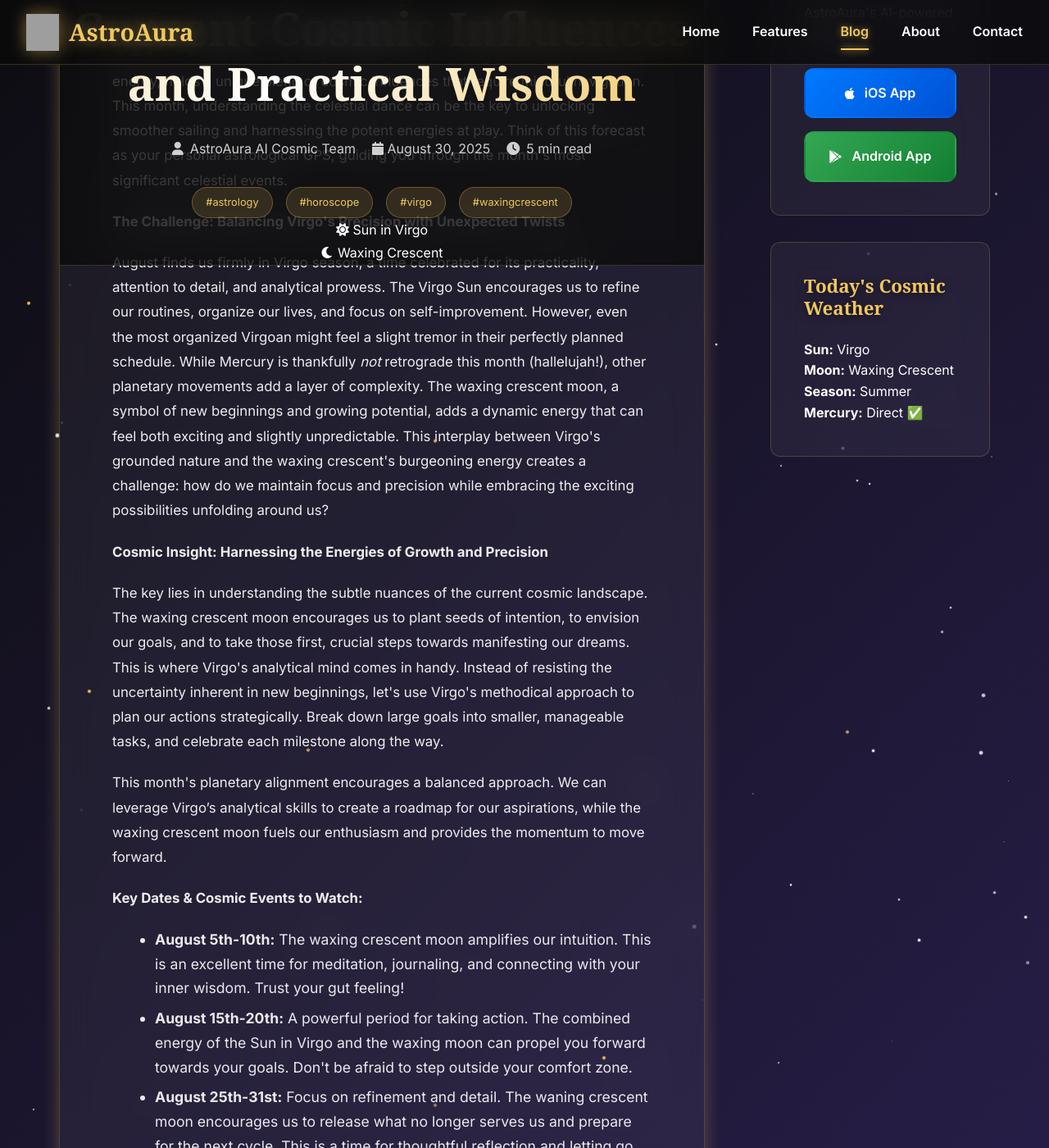
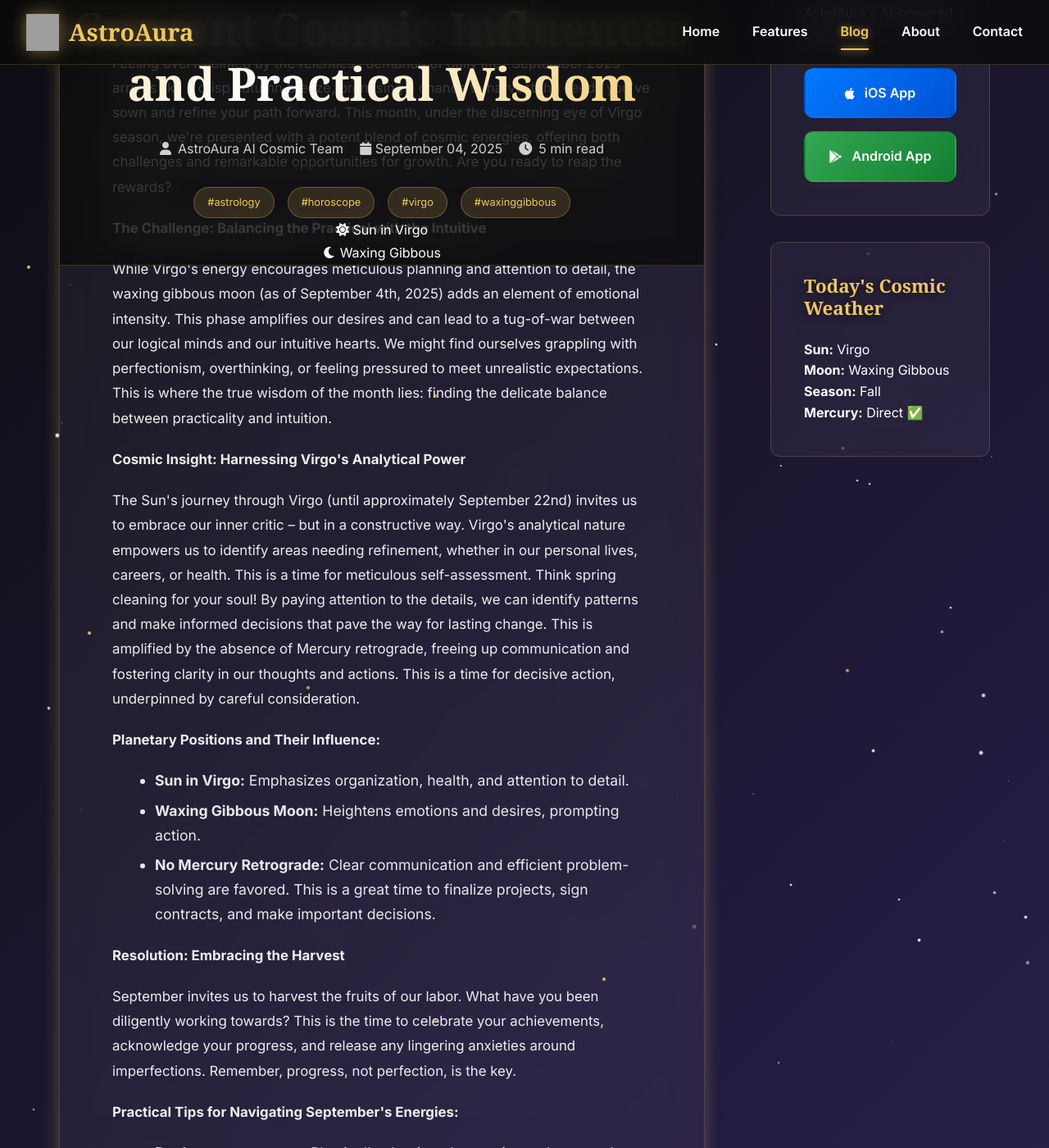
Before and after one commit to royanis/astroaura-website, a Jekyll site: the page blog/posts/understanding-monthly-astrological-forecast-key-da.html, which Jekyll copies as it is, in a window 1280 px wide and 1400 px high, scrolled down 414 px. Shown: the whole window at 82% size. Built offline with Jekyll 4.4.1, drawn with Linux system fonts in a browser that asks for light colours; some web fonts are replaced; comment, search, counter and statistics services are not loaded; some of the changed text lies outside the part shown; grey boxes are pictures that could not be loaded.

Commit message:
🌟 Automated blog post: 2025-09-04 01:43 UTC
Generated authentic astrology content
Updated RSS feeds and sitemap
Published via GitHub Actions

🤖 Automated by AstroAura Blog System

```diff
--- a/blog/posts/understanding-monthly-astrological-forecast-key-da.html
+++ b/blog/posts/understanding-monthly-astrological-forecast-key-da.html
@@ -3,11 +3,11 @@
 <head>
     <meta charset="UTF-8">
     <meta name="viewport" content="width=device-width, initial-scale=1.0">
-    <meta name="description" content="## Navigate August's Cosmic Currents: Your Monthly Astrological Forecast  Feeling a little adrift? Like the currents of life are pulling you in unexpect...">
+    <meta name="description" content="## September 2025: Navigating the Virgoan Harvest – Your Monthly Astrological Forecast  Feeling overwhelmed by the relentless demands of daily life?  Se...">
     <title>Understanding Monthly Astrological Forecast: Key Dates and Cosmic Events: Current Cosmic Influences and Practical Wisdom | AstroAura Cosmic Insights</title>
 
     <!-- SEO Meta Tags -->
-    <meta name="keywords" content="astrology, horoscope, virgo, waxing-crescent, AI astrology, multilingual horoscope">
+    <meta name="keywords" content="astrology, horoscope, virgo, waxing-gibbous, AI astrology, multilingual horoscope">
     <meta name="author" content="AstroAura AI Cosmic Team">
     <meta name="robots" content="index, follow, max-image-preview:large, max-snippet:-1">
     <meta name="revisit-after" content="7 days">
@@ -17,7 +17,7 @@
 
     <!-- Open Graph Tags -->
     <meta property="og:title" content="Understanding Monthly Astrological Forecast: Key Dates and Cosmic Events: Current Cosmic Influences and Practical Wisdom | AstroAura">
-    <meta property="og:description" content="## Navigate August's Cosmic Currents: Your Monthly Astrological Forecast  Feeling a little adrift? Like the currents of life are pulling you in unexpect...">
+    <meta property="og:description" content="## September 2025: Navigating the Virgoan Harvest – Your Monthly Astrological Forecast  Feeling overwhelmed by the relentless demands of daily life?  Se...">
     <meta property="og:url" content="https://astroaura.me/blog/posts/understanding-monthly-astrological-forecast-key-da.html">
     <meta property="og:type" content="article">
     <meta property="og:site_name" content="AstroAura">
@@ -25,7 +25,7 @@
     <!-- Twitter Card -->
     <meta name="twitter:card" content="summary_large_image">
     <meta name="twitter:title" content="Understanding Monthly Astrological Forecast: Key Dates and Cosmic Events: Current Cosmic Influences and Practical Wisdom">
-    <meta name="twitter:description" content="## Navigate August's Cosmic Currents: Your Monthly Astrological Forecast  Feeling a little adrift? Like the currents of life are pulling you in unexpect...">
+    <meta name="twitter:description" content="## September 2025: Navigating the Virgoan Harvest – Your Monthly Astrological Forecast  Feeling overwhelmed by the relentless demands of daily life?  Se...">
 
     <!-- Schema.org Markup -->
     <script type="application/ld+json">
@@ -33,7 +33,7 @@
         "@context": "https://schema.org",
         "@type": "BlogPosting",
         "headline": "Understanding Monthly Astrological Forecast: Key Dates and Cosmic Events: Current Cosmic Influences and Practical Wisdom",
-        "description": "## Navigate August's Cosmic Currents: Your Monthly Astrological Forecast  Feeling a little adrift? Like the currents of life are pulling you in unexpect...",
+        "description": "## September 2025: Navigating the Virgoan Harvest – Your Monthly Astrological Forecast  Feeling overwhelmed by the relentless demands of daily life?  Se...",
         "author": {
             "@type": "Organization",
             "name": "AstroAura AI Cosmic Team"
@@ -46,14 +46,14 @@
                 "url": "https://astroaura.me/assets/icons/app_icon.png"
             }
         },
-        "datePublished": "2025-08-30T01:42:50.457059",
-        "dateModified": "2025-08-30T01:42:50.457059",
+        "datePublished": "2025-09-04T01:43:04.023622",
+        "dateModified": "2025-09-04T01:43:04.023622",
         "url": "https://astroaura.me/blog/posts/understanding-monthly-astrological-forecast-key-da.html",
         "mainEntityOfPage": {
             "@type": "WebPage",
             "@id": "https://astroaura.me/blog/posts/understanding-monthly-astrological-forecast-key-da.html"
         },
-        "keywords": "astrology, horoscope, virgo, waxing-crescent"
+        "keywords": "astrology, horoscope, virgo, waxing-gibbous"
     }
     </script>
 
@@ -104,15 +104,15 @@
                     <span class="post-author">
                         <i class="fas fa-user"></i> AstroAura AI Cosmic Team
                     </span>
-                    <time class="post-date" datetime="2025-08-30T01:42:50.457059">
-                        <i class="fas fa-calendar"></i> August 30, 2025
+                    <time class="post-date" datetime="2025-09-04T01:43:04.023622">
+                        <i class="fas fa-calendar"></i> September 04, 2025
                     </time>
                     <span class="post-reading-time">
                         <i class="fas fa-clock"></i> 5 min read
                     </span>
                 </div>
                 <div class="post-tags">
-                    <span class="tag">#astrology</span> <span class="tag">#horoscope</span> <span class="tag">#virgo</span> <span class="tag">#waxingcrescent</span>
+                    <span class="tag">#astrology</span> <span class="tag">#horoscope</span> <span class="tag">#virgo</span> <span class="tag">#waxinggibbous</span>
                 </div>
 
                 <!-- Current Cosmic Data Display -->
@@ -123,7 +123,7 @@
                     </div>
                     <div class="cosmic-item">
                         <i class="fas fa-moon"></i>
-                        <span>Waxing Crescent</span>
+                        <span>Waxing Gibbous</span>
                     </div>
 
                 </div>
@@ -132,32 +132,33 @@
             <!-- Post Content -->
             <div class="post-content">
                 <div class="blog-content">
-  <h2>Navigate August's Cosmic Currents: Your Monthly Astrological Forecast</h2>
-  <p>Feeling a little adrift? Like the currents of life are pulling you in unexpected directions?  You're not alone. August 2025, while brimming with Virgo's meticulous energy, holds a unique blend of cosmic influences that require mindful navigation.  This month, understanding the celestial dance can be the key to unlocking smoother sailing and harnessing the potent energies at play.  Think of this forecast as your personal astrological GPS, guiding you through the month's most significant celestial events.</p>
-  <p><strong>The Challenge: Balancing Virgo's Precision with Unexpected Twists</strong></p>
-  <p>August finds us firmly in Virgo season, a time celebrated for its practicality, attention to detail, and analytical prowess.  The Virgo Sun encourages us to refine our routines, organize our lives, and focus on self-improvement.  However,  even the most organized Virgoan might feel a slight tremor in their perfectly planned schedule. While Mercury is thankfully <em>not</em> retrograde this month (hallelujah!), other planetary movements add a layer of complexity. The waxing crescent moon, a symbol of new beginnings and growing potential, adds a dynamic energy that can feel both exciting and slightly unpredictable. This interplay between Virgo's grounded nature and the waxing crescent's burgeoning energy creates a challenge: how do we maintain focus and precision while embracing the exciting possibilities unfolding around us?</p>
-  <p><strong>Cosmic Insight: Harnessing the Energies of Growth and Precision</strong></p>
-  <p>The key lies in understanding the subtle nuances of the current cosmic landscape. The waxing crescent moon encourages us to plant seeds of intention, to envision our goals, and to take those first, crucial steps towards manifesting our dreams.  This is where Virgo's analytical mind comes in handy.  Instead of resisting the uncertainty inherent in new beginnings, let's use Virgo's methodical approach to plan our actions strategically.  Break down large goals into smaller, manageable tasks, and celebrate each milestone along the way.</p>
-  <p>This month's planetary alignment encourages a balanced approach. We can leverage Virgo’s analytical skills to create a roadmap for our aspirations, while the waxing crescent moon fuels our enthusiasm and provides the momentum to move forward.</p>
-  <p><strong>Key Dates & Cosmic Events to Watch:</strong></p>
+  <h2>September 2025: Navigating the Virgoan Harvest – Your Monthly Astrological Forecast</h2>
+  <p>Feeling overwhelmed by the relentless demands of daily life?  September 2025 arrives like a crisp autumn breeze, promising a chance to harvest the seeds you’ve sown and refine your path forward.  This month, under the discerning eye of Virgo season, we're presented with a potent blend of cosmic energies, offering both challenges and remarkable opportunities for growth.  Are you ready to reap the rewards?</p>
+  <p><strong>The Challenge:  Balancing the Practical with the Intuitive</strong></p>
+  <p>While Virgo's energy encourages meticulous planning and attention to detail, the waxing gibbous moon (as of September 4th, 2025) adds an element of emotional intensity. This phase amplifies our desires and can lead to a tug-of-war between our logical minds and our intuitive hearts.  We might find ourselves grappling with perfectionism, overthinking, or feeling pressured to meet unrealistic expectations.  This is where the true wisdom of the month lies: finding the delicate balance between practicality and intuition.</p>
+  <p><strong>Cosmic Insight:  Harnessing Virgo's Analytical Power</strong></p>
+  <p>The Sun's journey through Virgo (until approximately September 22nd) invites us to embrace our inner critic – but in a constructive way.  Virgo's analytical nature empowers us to identify areas needing refinement, whether in our personal lives, careers, or health. This is a time for meticulous self-assessment.  Think spring cleaning for your soul!  By paying attention to the details, we can identify patterns and make informed decisions that pave the way for lasting change.  This is amplified by the absence of Mercury retrograde, freeing up communication and fostering clarity in our thoughts and actions.  This is a time for decisive action, underpinned by careful consideration.</p>
+  <p><strong>Planetary Positions and Their Influence:</strong></p>
   <ul>
-    <li><strong>August 5th-10th:</strong> The waxing crescent moon amplifies our intuition. This is an excellent time for meditation, journaling, and connecting with your inner wisdom. Trust your gut feeling!</li>
-    <li><strong>August 15th-20th:</strong>  A powerful period for taking action. The combined energy of the Sun in Virgo and the waxing moon can propel you forward towards your goals. Don't be afraid to step outside your comfort zone.</li>
-    <li><strong>August 25th-31st:</strong>  Focus on refinement and detail.  The waning crescent moon encourages us to release what no longer serves us and prepare for the next cycle.  This is a time for thoughtful reflection and letting go.</li>
+    <li><strong>Sun in Virgo:</strong> Emphasizes organization, health, and attention to detail.</li>
+    <li><strong>Waxing Gibbous Moon:</strong>  Heightens emotions and desires, prompting action.</li>
+    <li><strong>No Mercury Retrograde:</strong> Clear communication and efficient problem-solving are favored.  This is a great time to finalize projects, sign contracts, and make important decisions.</li>
   </ul>
-  <p><strong>Practical Tips for Navigating August's Energies:</strong></p>
+  <p><strong>Resolution:  Embracing the Harvest</strong></p>
+  <p>September invites us to harvest the fruits of our labor. What have you been diligently working towards?  This is the time to celebrate your achievements, acknowledge your progress, and release any lingering anxieties around imperfections.  Remember, progress, not perfection, is the key.</p>
+  <p><strong>Practical Tips for Navigating September's Energies:</strong></p>
   <ul>
-    <li><strong>Prioritize self-care:</strong>  Virgo's focus on health and well-being is amplified this month.  Schedule time for exercise, healthy eating, and mindful relaxation.</li>
-    <li><strong>Set realistic goals:</strong>  Avoid overwhelming yourself with too many tasks. Break down large projects into smaller, manageable steps.</li>
-    <li><strong>Embrace flexibility:</strong>  While Virgo encourages structure, remember that life often throws curveballs.  Be prepared to adapt and adjust your plans as needed.</li>
-    <li><strong>Trust your intuition:</strong> Pay attention to your inner voice and follow your gut feeling. This is particularly crucial during the waxing crescent moon phase.</li>
+    <li><strong>Declutter your space:</strong>  Physically clearing clutter mirrors the mental clarity Virgo encourages.</li>
+    <li><strong>Prioritize self-care:</strong>  Nourish your body and mind with healthy habits.</li>
+    <li><strong>Set realistic goals:</strong> Break down large tasks into smaller, manageable steps.</li>
+    <li><strong>Practice mindfulness:</strong>  Pay attention to your thoughts and emotions without judgment.</li>
+    <li><strong>Communicate effectively:</strong>  Express yourself clearly and honestly.</li>
   </ul>
-  <p><strong>Resolution: Embracing the Flow of Cosmic Energy</strong></p>
-  <p>August 2025 presents an opportunity to master the art of balance.  By understanding the interplay between Virgo's precision and the waxing crescent's dynamic energy, we can navigate the month's challenges with grace and harness its powerful potential for growth and manifestation.  This isn't about rigid control; it's about conscious collaboration with the cosmic flow.</p>
-  <p><strong>Your Personalized Cosmic Guide: AstroAura App</strong></p>
-  <p>For a more personalized understanding of how these cosmic energies affect you specifically, download the AstroAura app.  AstroAura provides detailed astrological charts, personalized forecasts, and insightful guidance tailored to your unique birth chart.  It's your pocket-sized astrological companion, helping you navigate the celestial currents with confidence.</p>
-  <p><strong>Viral Call to Action: Share the Cosmic Love!</strong></p>
-  <p>Share this forecast with your friends and family to help them navigate August's cosmic currents.  Let's create a community of conscious cosmic navigators!  And don't forget to download the AstroAura app for a deeper dive into your personalized astrological journey.  Let's unlock the magic of the stars together! #Astrology #AugustForecast #VirgoSeason #AstroAura #CosmicGuidance</p>
+  <p><strong>Unlocking Deeper Insights with AstroAura</strong></p>
+  <p>For personalized guidance tailored to your unique birth chart and current planetary transits, download the AstroAura app. AstroAura provides detailed astrological forecasts, personalized interpretations, and practical tools to help you navigate the complexities of life's journey.  It's your personal cosmic compass, guiding you towards a more fulfilling and aligned existence.</p>
+  <p><strong>Viral Call to Action:</strong></p>
+  <p>September's cosmic dance presents an incredible opportunity for growth and self-discovery.  Share this post with your friends and family so they can also harness the power of this Virgoan harvest!  Let's create a community of support and empowerment as we navigate this transformative month together.  Download the AstroAura app today and unlock your personalized cosmic roadmap!  #VirgoSeason #Astrology #SeptemberForecast #AstroAura #CosmicHarvest</p>
+  <p>Remember, astrology is a tool for self-understanding and empowerment.  Use these insights to guide your journey, not dictate it. Embrace the challenges, celebrate the victories, and remember the power you hold within.  Let's make this September a month of mindful growth and abundant harvest!</p>
 
   <section class="astroaura-cta">
     <h3>🌟 Discover Your Personal Cosmic Story</h3>
@@ -210,10 +211,10 @@
                     <strong>Sun:</strong> Virgo
                 </div>
                 <div class="weather-item">
-                    <strong>Moon:</strong> Waxing Crescent
+                    <strong>Moon:</strong> Waxing Gibbous
                 </div>
                 <div class="weather-item">
-                    <strong>Season:</strong> Summer
+                    <strong>Season:</strong> Fall
                 </div>
                 <div class="weather-item"><strong>Mercury:</strong> Direct ✅</div>
             </div>
```
Also changed, not shown: blog/atom.xml (+1 -1 lines), blog/feed.json (+22 -2 lines), blog/feed.xml (+1 -1 lines), blog/posts_index.json (+26 -3 lines), sitemap.xml (+17 -7 lines).
